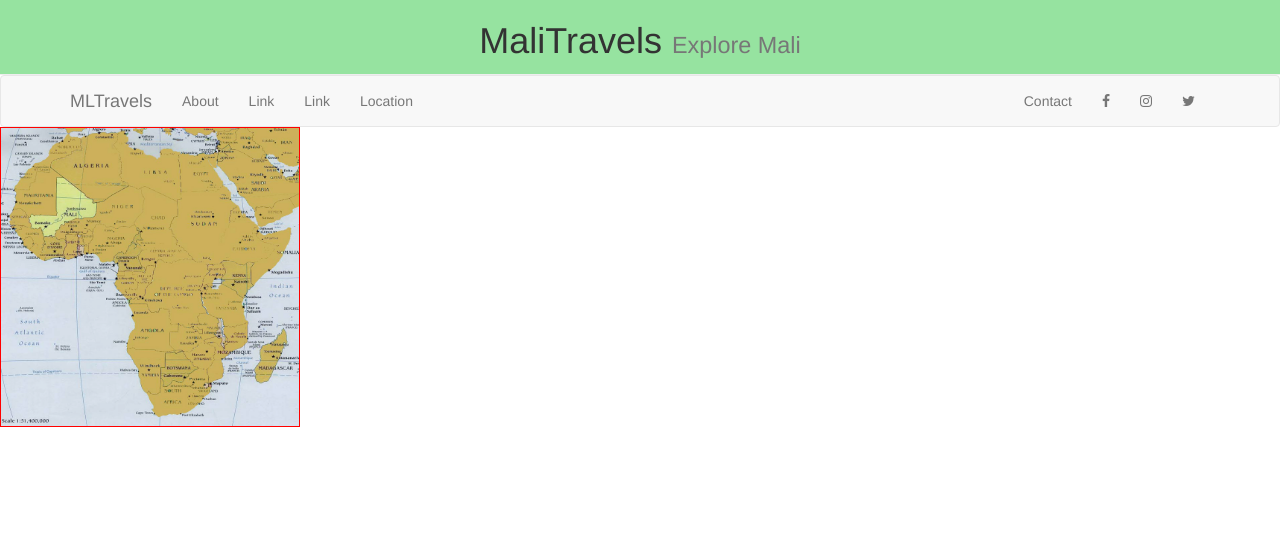
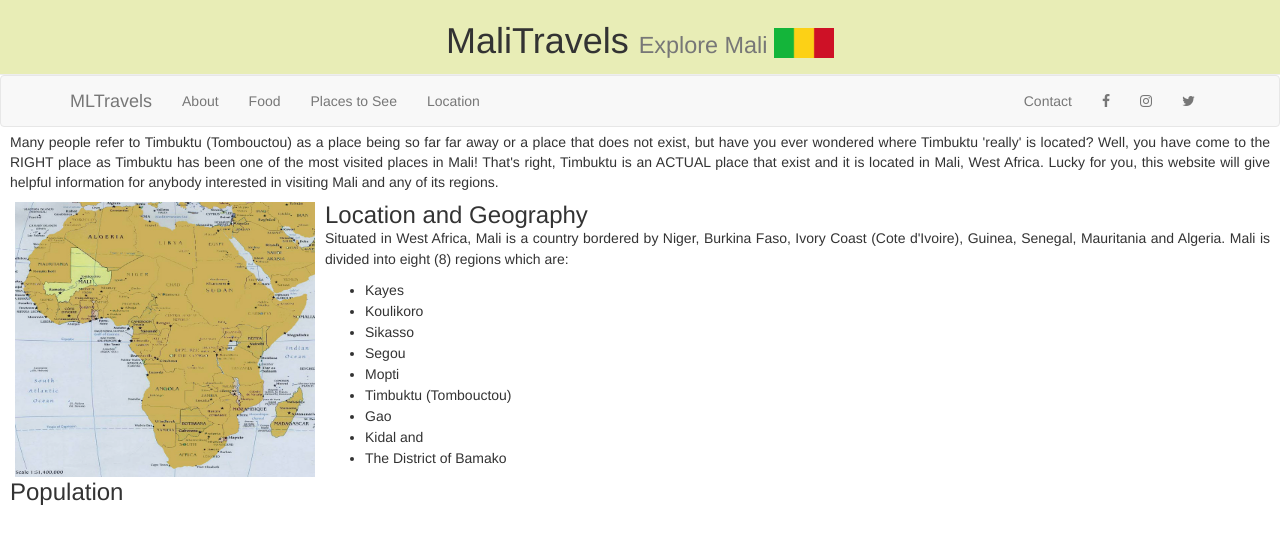
Before and after one commit to abdoulgoita/abdoulgoita.github.io, a plain HTML site: page index.html in a window 1280 px wide. Drawn offline with nearby package versions, Linux system fonts and the light colour scheme.

Commit message:
Index and CSS
Index:
More text added
Links still don't work

CSS:
Classes edited and created to adapt to the style of the site.

```diff
--- a/assets/css/malitravels.css
+++ b/assets/css/malitravels.css
@@ -2,19 +2,20 @@
 	background-color: black;
 	color: white;
 }*/
+div {
+	overflow: hidden;
+}
 
 h3 {
-	text-align: center;
+	margin: 0;
 }
 
 #footer {
 	height: 150px;
 	background-color: black;
 	color: white;
-	/*text-align: center;*/
 	margin: 0;
 	padding: 10px;
-	/*display: inline-grid;*/
 	background-color: black;
 	color: white;
 }
@@ -33,38 +34,53 @@ h3 {
     /*background-color: gray;*/
 }
 
-
+.image {
+	width: 300px;
+	float: left;
+	margin: 0 10px 0 5px;
+}
 
 .imgs {
-	width: 300px;
-	height: 300px;
-	border: 1px solid red;
+	width: 100%;
+	height: 275px;
 }
 
+.div-main {
+	text-align: justify;
+	margin: 5px 10px 0 10px;
+}
+
+.flag {
+	width: 60px;
+	height: 30px;
+}
 
 .row {
 	border: 1px solid black;
 }
 
 .page-header {
-	background: #96E3A0;/*#688994;*/
+	background: #e8edb6;/*#96E3A0;*//*#688994;*/
 	text-align: center;
 	margin: 0;
 	padding-top: 1px;
 	padding-bottom: 3px;
-	/*border: 1px solid black;*/
 }
 
 .navbar {
 	margin: 0;
 }
 
+.main-text {
+	line-height: 150%;
+}
+
 
 /*MEDIA QUERIES*/
 @media screen and (min-width: 320) and (max-width: 480px) {
-	width: 300px;
-	height: 300px;
-	border: 1px solid red;
+	width: 250px;
+	height: 250px;
+	/*border: 1px solid red;*/
 }
 
 
--- a/index.html
+++ b/index.html
@@ -10,7 +10,7 @@
 <body>
 
 	<div class="page-header">
-		<h1>MaliTravels <small>Explore Mali</small></h1>
+		<h1>MaliTravels <small>Explore Mali </small><img class="flag" src="assets/images/mali_flag.jpg"></h1>
 	</div>
 
 	<nav class="navbar navbar-default .navbar-static-top">
@@ -31,8 +31,8 @@
 		    <div class="collapse navbar-collapse" id="bs-example-navbar-collapse-1">
 		    	<ul class="nav navbar-nav">
 		        	<li><a href="#">About</a></li>
-		        	<li><a href="#">Link</a></li>
-		        	<li><a href="#">Link</a></li>
+		        	<li><a href="#">Food</a></li>
+		        	<li><a href="#">Places to See</a></li>
 		        	<li><a href="#">Location</a></li>
 		      	</ul>
 
@@ -46,9 +46,43 @@
 	  	</div><!-- /.container-fluid -->
 	</nav>
 
-	<div>
-		<img class="imgs" src="assets/images/mali_map.jpg">
+	<div class="div-main">
+		<p>
+			Many people refer to Timbuktu (Tombouctou) as a place being so far far away or a place that does not exist, but have you ever wondered where Timbuktu 'really' is located? Well, you have come to the RIGHT place as Timbuktu has been one of the most visited places in Mali! That's right, Timbuktu is an ACTUAL place that exist and it is located in Mali, West Africa. Lucky for you, this website will give helpful information for anybody interested in visiting Mali and any of its regions.
+		</p>
+		<div class="image">
+			<img class="imgs" src="assets/images/mali_map.jpg">
+		</div>
+		<div class="main-text">
+			<h3>Location and Geography</h3>
+			<p>
+				Situated in West Africa, Mali is a country bordered by Niger, Burkina Faso, Ivory Coast (Cote d'Ivoire), Guinea, Senegal, Mauritania and Algeria.
+			<!-- </p> -->
+
+				Mali is divided into eight (8) regions which are:</p>
+				<ul>
+					<li>Kayes</li>
+					<li>Koulikoro</li>
+					<li>Sikasso</li>
+					<li>Segou</li>
+					<li>Mopti</li>
+					<li>Timbuktu (Tombouctou)</li>
+					<li>Gao</li>
+					<li>Kidal and </li>
+					<li>The District of Bamako</li>
+				</ul>
+
+		</div>
+		<h3>Population</h3>
 	</div>
+
+
+	<!-- <div>
+		<h3>History</h3>
+		<h4>Population</h4>
+	</div> -->
+
+
 
 
 
```
